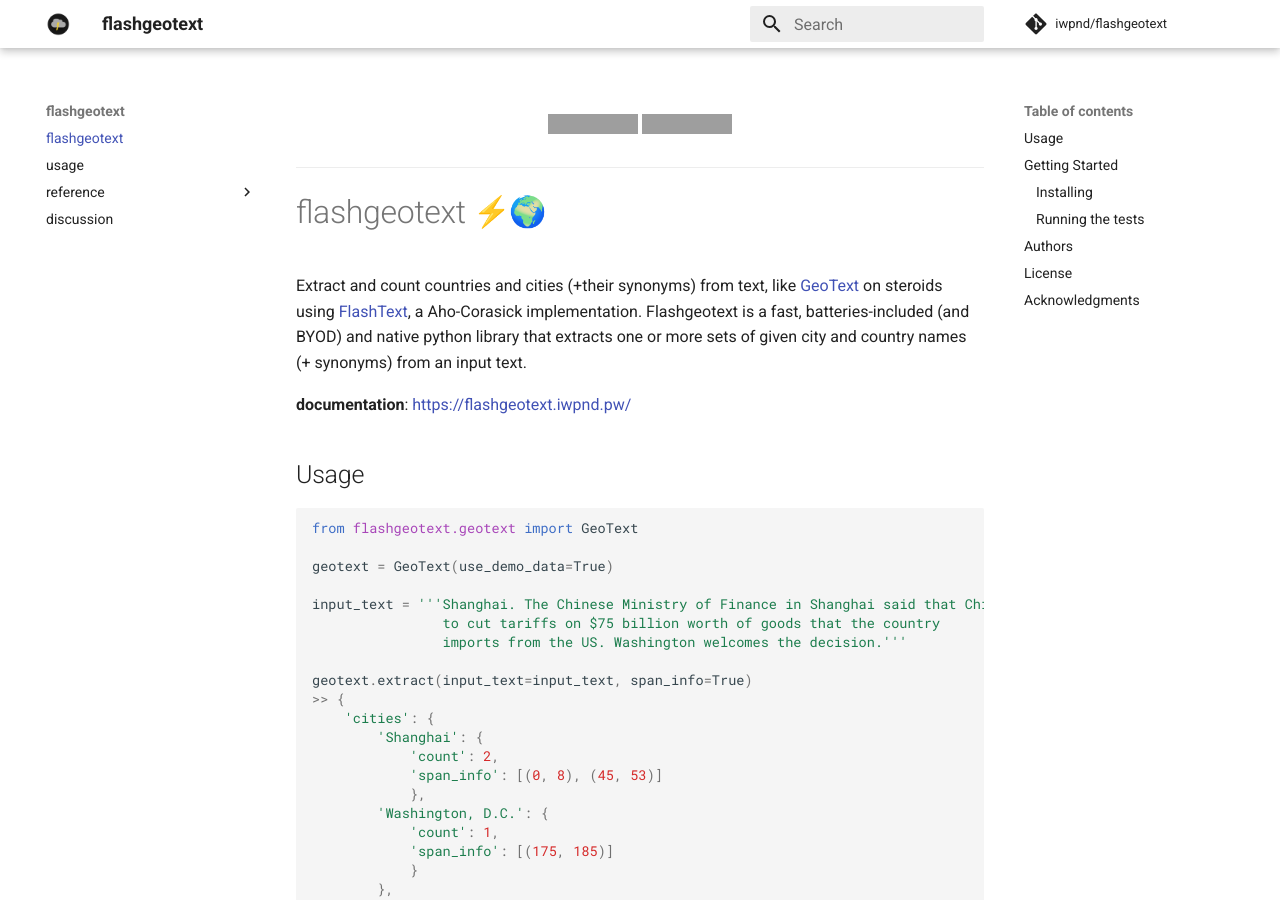
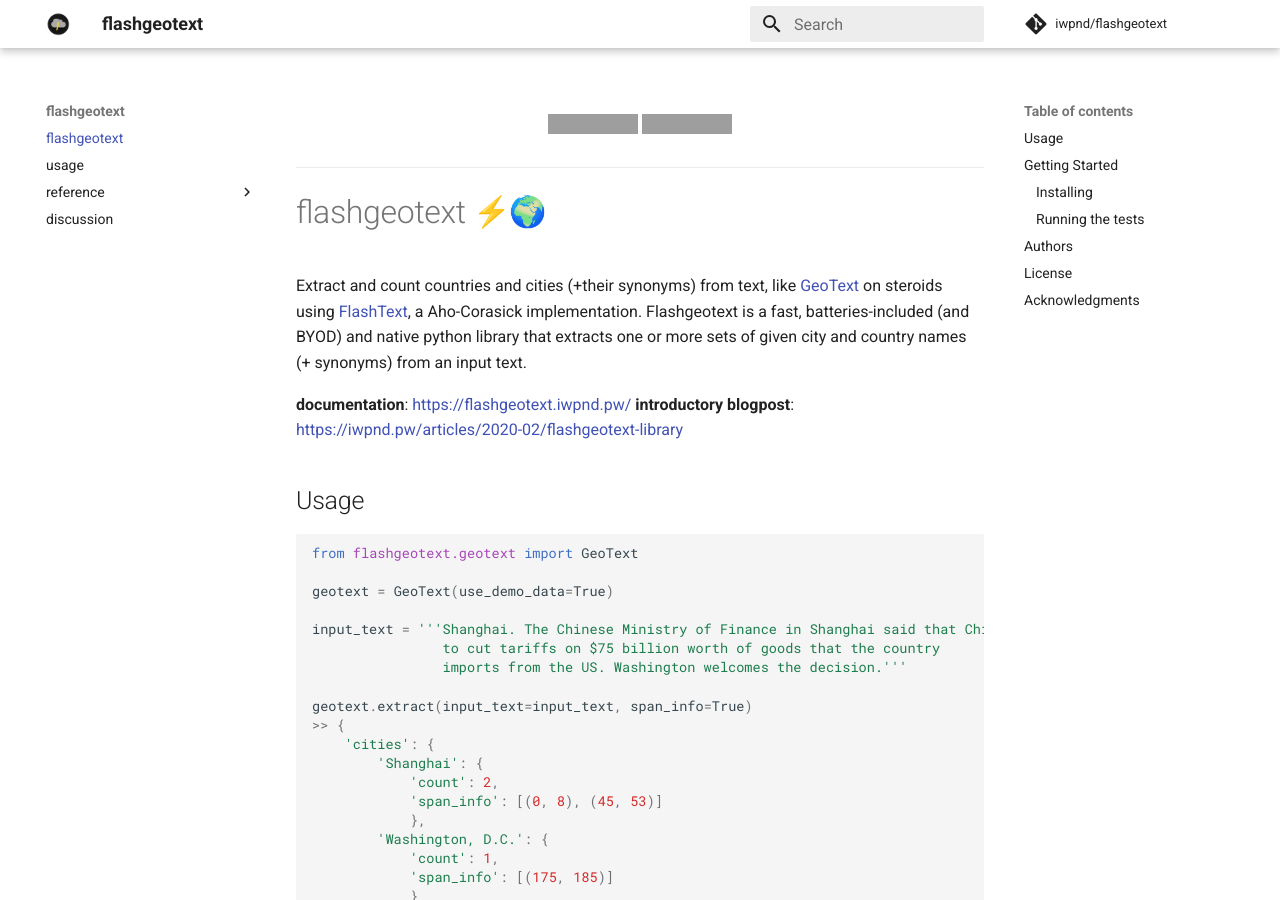
Before and after one commit to iwpnd/flashgeotext, an MkDocs documentation site: the page built from docs/index.md, in a window 1280 px wide and 900 px high. Built offline with MkDocs 1.6.1 and Material for MkDocs 9.7.7, drawn with Linux system fonts in a browser that asks for light colours; emoji names are drawn with the system emoji font; comment, search, counter and statistics services are not loaded; grey boxes are pictures that could not be loaded.

Commit message:
added blogpost to docs and readme

```diff
--- a/docs/index.md
+++ b/docs/index.md
@@ -13,6 +13,7 @@
 Extract and count countries and cities (+their synonyms) from text, like [GeoText](https://github.com/elyase/geotext) on steroids using [FlashText](https://github.com/vi3k6i5/flashtext/), a Aho-Corasick implementation. Flashgeotext is a fast, batteries-included (and BYOD) and native python library that extracts one or more sets of given city and country names (+ synonyms) from an input text.
 
 **documentation**: [https://flashgeotext.iwpnd.pw/](https://flashgeotext.iwpnd.pw/)
+**introductory blogpost**: [https://iwpnd.pw/articles/2020-02/flashgeotext-library](https://iwpnd.pw/articles/2020-02/flashgeotext-library)
 
 ## Usage
 
```
Also changed, not shown: readme.md (+1 -0 lines).
